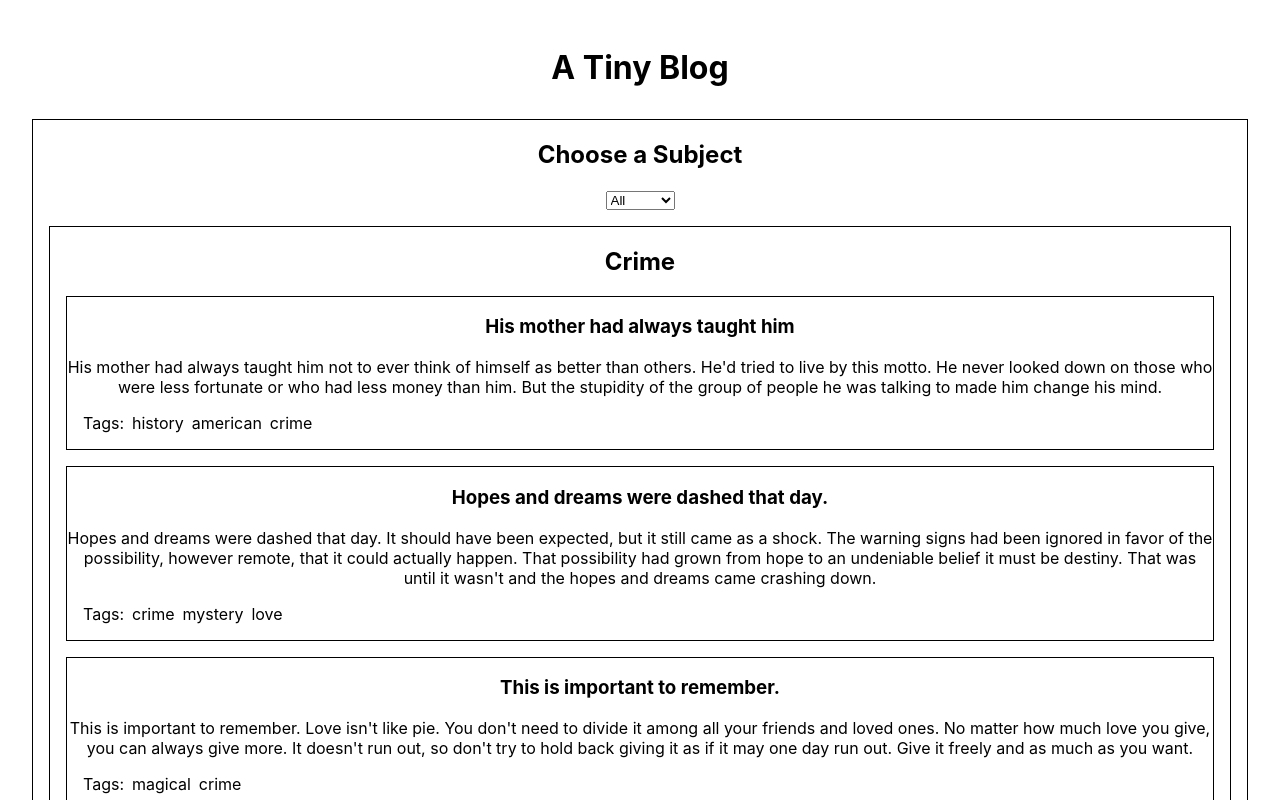
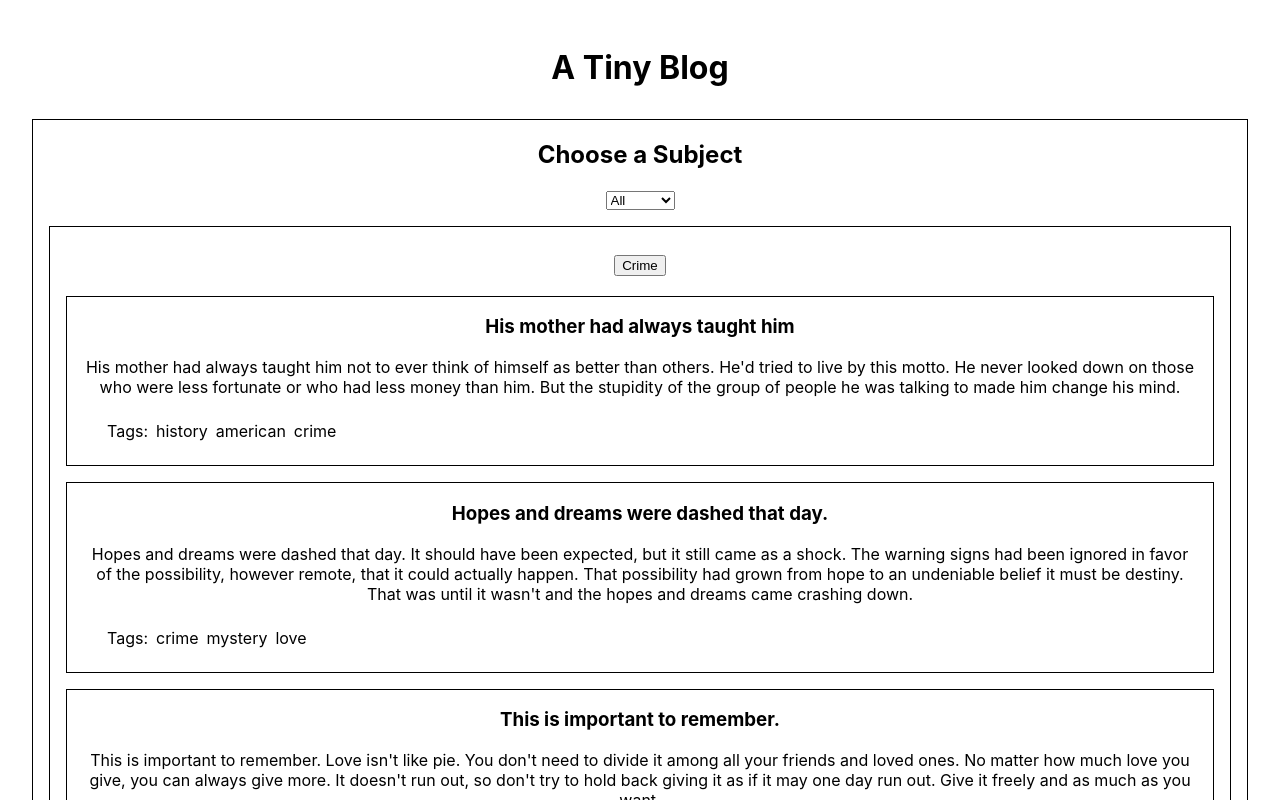
Before and after one commit to SMooreSwe/tiny-blog, a React (Create React App) app: page / in a window 1280 px wide. Shown: the top 800 px of the page. Built offline with nearby package versions, Linux system fonts and the light colour scheme.

Commit message:
working on accordion

```diff
--- a/src/App.css
+++ b/src/App.css
@@ -20,10 +20,11 @@
 .blogSection__blogcard {
   border: 1px solid black;
   margin: 1rem;
+  padding-inline: 1rem;
 }
 
 .blogcard__tagWrapper {
   display: flex;
   gap: 0.5rem;
-  margin: 1rem;
+  margin: 1.5rem;
 }
--- a/src/components/BlogSection.tsx
+++ b/src/components/BlogSection.tsx
@@ -1,17 +1,26 @@
-import React from 'react'
+import React, { useRef } from 'react'
 import { IBlogSectionProps } from '../types'
 import BlogCard from './BlogCard'
 import { capitalise } from '../utils/utils'
 
 const BlogSection = ({ title, posts }: IBlogSectionProps) => {
+  const panelTitle = useRef<HTMLSpanElement>(null)
   return (
-    <div className='gallery__blogSection'>
-        <h2>{capitalise(title)}</h2>
-        {posts && posts.map((post) => {
-            return(
-            <BlogCard key={post.id} post={post}/>
-        )}
-        )}
+    <div className='gallery__blogSection accordion-panel'>
+        <h2>
+          <button>
+            <span ref={panelTitle}>
+              {capitalise(title)}
+            </span>
+          </button>
+        </h2>
+        <div className='accordion-content'>
+          {posts && posts.map((post) => {
+              return(
+              <BlogCard key={post.id} post={post}/>
+          )}
+          )}
+        </div>
     </div>
   )
 }
--- a/src/components/Gallery.tsx
+++ b/src/components/Gallery.tsx
@@ -33,13 +33,14 @@ const Gallery = ({children}: IGalleryProps) => {
     <div className='app__gallery'>
         <h2>Choose a Subject</h2>
         <TagFilter list={filter} setter={filterSetter}/>
+        <div className='accordion'>
             {data && filterOptions.map((filter) => {
                 const array = postSorter(filter, data)
                 return (
                     <BlogSection key={filter} title={filter} posts={array}/>
                 )
             })}
-
+        </div>
     </div>
   )
 }
```
Lines whose indentation alone changed are shown as unchanged.
